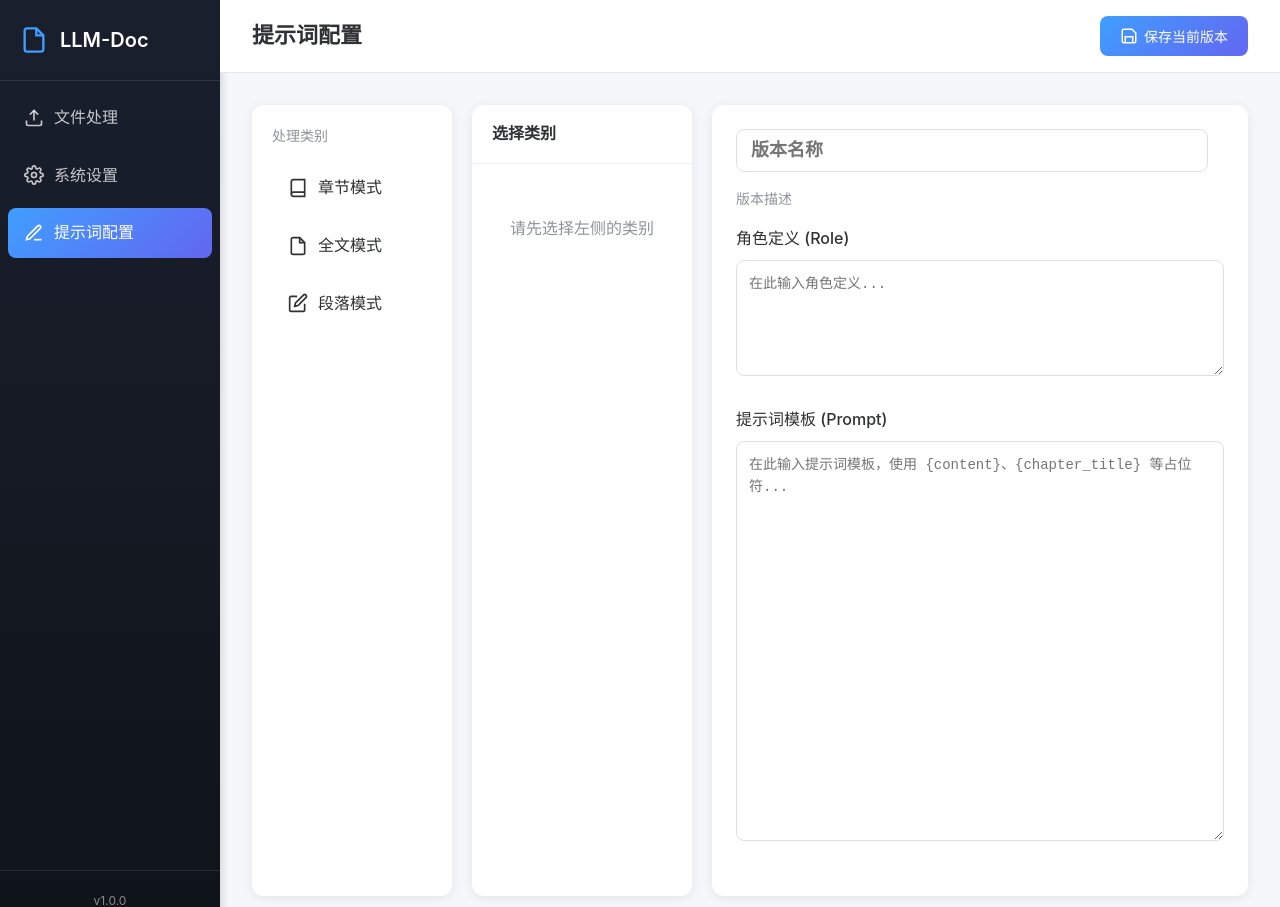
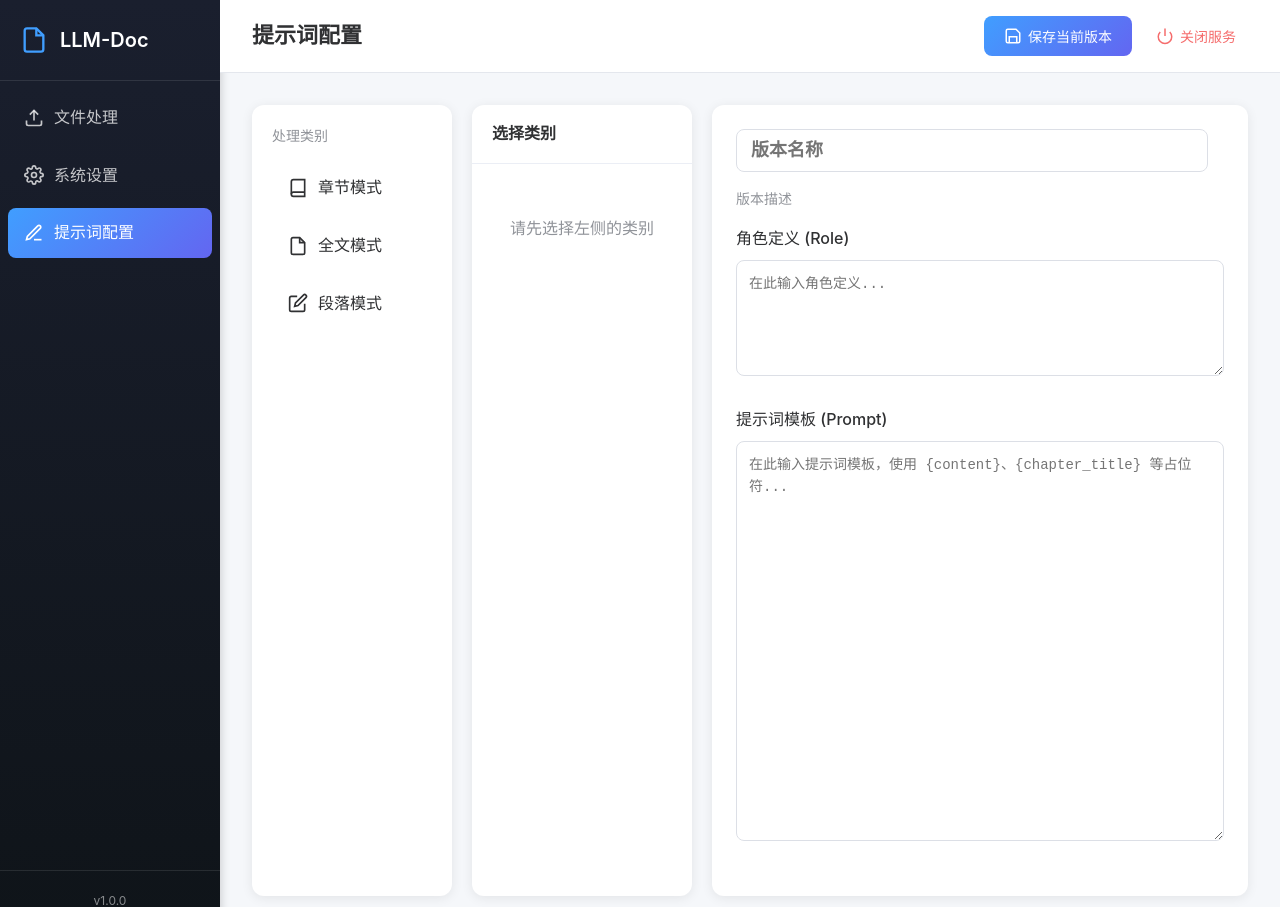
Before and after one commit to bilbo093/Ollama, a Flask app: page /prompts in a window 1280 px wide. Shown: the top 907 px of the page. Run offline with Flask 3, Linux system fonts and the light colour scheme.

Commit message:
feat: 添加服务关闭功能并配置日志系统

```diff
--- a/web/app.py
+++ b/web/app.py
@@ -8,8 +8,19 @@ import uuid
 import threading
 import time
 import hashlib
+import logging
 from pathlib import Path
 from datetime import datetime
+
+# 配置日志输出到文件（pythonw 无控制台窗口，print 不可见）
+_log_file = Path(__file__).parent / "app.log"
+logging.basicConfig(
+    filename=str(_log_file),
+    level=logging.INFO,
+    format='%(asctime)s [%(levelname)s] %(message)s',
+    encoding='utf-8'
+)
+logger = logging.getLogger(__name__)
 
 from flask import (
     Flask, render_template, request, jsonify,
@@ -137,7 +148,7 @@ def save_tasks_to_file():
         with open(TASKS_FILE, 'w', encoding='utf-8') as f:
             json.dump(data, f, ensure_ascii=False, indent=2)
     except Exception as e:
-        print(f"[错误] 保存任务失败: {e}")
+        logger.error(f"[错误] 保存任务失败: {e}")
 
 
 def load_tasks_from_file():
@@ -157,9 +168,9 @@ def load_tasks_from_file():
         for task_id, logs in data.get('logs', {}).items():
             task_logs[task_id] = logs
 
-        print(f"[信息] 已加载 {len(tasks)} 个历史任务")
+        logger.info(f"[信息] 已加载 {len(tasks)} 个历史任务")
     except Exception as e:
-        print(f"[错误] 加载任务失败: {e}")
+        logger.error(f"[错误] 加载任务失败: {e}")
 
 
 def check_cancelled(task_id):
@@ -1032,7 +1043,7 @@ def run_paragraph_mode(task_id, input_file, version):
             'role': {'role': 'system', 'content': prompt_data['role']},
             'prompt_template': prompt_data['prompt'],
         }
-        print(f"[信息] 使用段落模式版本: {version}")
+        logger.info(f"[信息] 使用段落模式版本: {version}")
     except Exception as e:
         tasks[task_id].update({
             'status': 'failed',
@@ -1272,12 +1283,12 @@ def emit_log(task_id, log_type, message):
 # SocketIO 事件处理
 @socketio.on('connect')
 def handle_connect():
-    print('客户端已连接')
+    logger.info('客户端已连接')
 
 
 @socketio.on('disconnect')
 def handle_disconnect():
-    print('客户端已断开连接')
+    logger.info('客户端已断开连接')
 
 
 @socketio.on('subscribe_task')
@@ -1300,22 +1311,38 @@ def handle_subscribe(data):
                 })
 
 
+@app.route('/api/shutdown', methods=['POST'])
+def shutdown():
+    """关闭服务"""
+    import os
+    logger.info('服务正在关闭...')
+    # 延迟关闭，让响应先返回
+    def _shutdown():
+        time.sleep(0.5)
+        os._exit(0)
+    threading.Thread(target=_shutdown, daemon=True).start()
+    return jsonify({'success': True, 'message': '服务正在关闭...'})
+
+
 if __name__ == '__main__':
+    import traceback
     import atexit
 
-    # 启动时加载历史任务
-    load_tasks_from_file()
+    # 捕获所有启动异常，写入文件（pythonw 无控制台）
+    try:
+        # 启动时加载历史任务
+        load_tasks_from_file()
 
-    # 应用退出时保存当前任务状态
-    atexit.register(lambda: save_tasks_to_file())
+        # 应用退出时保存当前任务状态
+        atexit.register(lambda: save_tasks_to_file())
 
-    print("=" * 60)
-    print("  LLM-Doc-Processor Web UI")
-    print("=" * 60)
-    print()
-    print("  访问地址: http://localhost:5000")
-    print("  按 Ctrl+C 停止服务")
-    print()
-    print("=" * 60)
+        logger.info("=" * 60)
+        logger.info("  LLM-Doc-Processor Web UI")
+        logger.info("=" * 60)
+        logger.info("  访问地址: http://localhost:5000")
+        logger.info("  按 Ctrl+C 停止服务")
 
-    socketio.run(app, host='127.0.0.1', port=5000, debug=False, use_reloader=False)
+        socketio.run(app, host='127.0.0.1', port=5000, debug=False, use_reloader=False, allow_unsafe_werkzeug=True)
+    except Exception as e:
+        with open(Path(__file__).parent / "startup_error.log", "w", encoding="utf-8") as f:
+            f.write(traceback.format_exc())
--- a/web/static/js/app.js
+++ b/web/static/js/app.js
@@ -813,6 +813,29 @@ async function saveConfig() {
     }
 }
 
+// ==================== 服务管理 ====================
+
+function shutdownServer() {
+    if (!confirm('确定要关闭服务吗？\n\n关闭后需要通过 start-web.bat 重新启动。')) return;
+    fetch('/api/shutdown', { method: 'POST' })
+        .then(() => {
+            document.body.innerHTML = `
+                <div style="display:flex;align-items:center;justify-content:center;height:100vh;background:#f5f6fa;font-family:-apple-system,BlinkMacSystemFont,'Segoe UI',Roboto,sans-serif;">
+                    <div style="text-align:center;">
+                        <svg width="64" height="64" viewBox="0 0 24 24" fill="none" stroke="#67c23a" stroke-width="2">
+                            <path d="M22 11.08V12a10 10 0 1 1-5.93-9.14"/>
+                            <polyline points="22 4 12 14.01 9 11.01"/>
+                        </svg>
+                        <h2 style="color:#303133;margin:16px 0 8px;">服务已关闭</h2>
+                        <p style="color:#909399;">你可以安全地关闭此页面</p>
+                    </div>
+                </div>`;
+        })
+        .catch(() => {
+            alert('服务已关闭');
+        });
+}
+
 // ==================== 通知 ====================
 
 function showNotification(message, type = 'info') {
--- a/web/templates/prompts.html
+++ b/web/templates/prompts.html
@@ -53,13 +53,20 @@
         <main class="main-content">
             <header class="header">
                 <h1>提示词配置</h1>
-                <div style="display: flex; gap: 12px;">
+                <div style="display: flex; gap: 12px; align-items: center;">
                     <button class="btn btn-primary" onclick="saveCurrentVersion()">
                         <svg width="18" height="18" viewBox="0 0 24 24" fill="none" stroke="currentColor" stroke-width="2">
                             <path d="M19 21H5a2 2 0 0 1-2-2V5a2 2 0 0 1 2-2h11l5 5v11a2 2 0 0 1-2 2z"/>
                             <polyline points="17 21 17 13 7 13 7 21"/>
                         </svg>
                         保存当前版本
+                    </button>
+                    <button class="btn btn-text" onclick="shutdownServer()" style="color: #f56c6c;" title="关闭服务">
+                        <svg width="18" height="18" viewBox="0 0 24 24" fill="none" stroke="currentColor" stroke-width="2">
+                            <path d="M18.36 6.64a9 9 0 1 1-12.73 0"/>
+                            <line x1="12" y1="2" x2="12" y2="12"/>
+                        </svg>
+                        关闭服务
                     </button>
                 </div>
             </header>
```
Also changed, not shown: web/templates/index.html (+7 -0 lines), web/templates/settings.html (+8 -0 lines), web/templates/task.html (+9 -0 lines).
